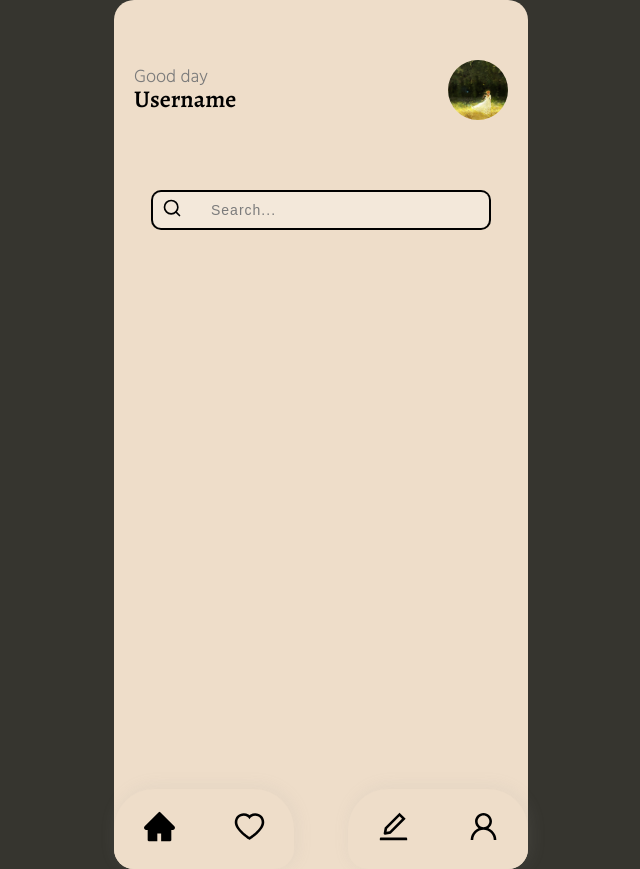
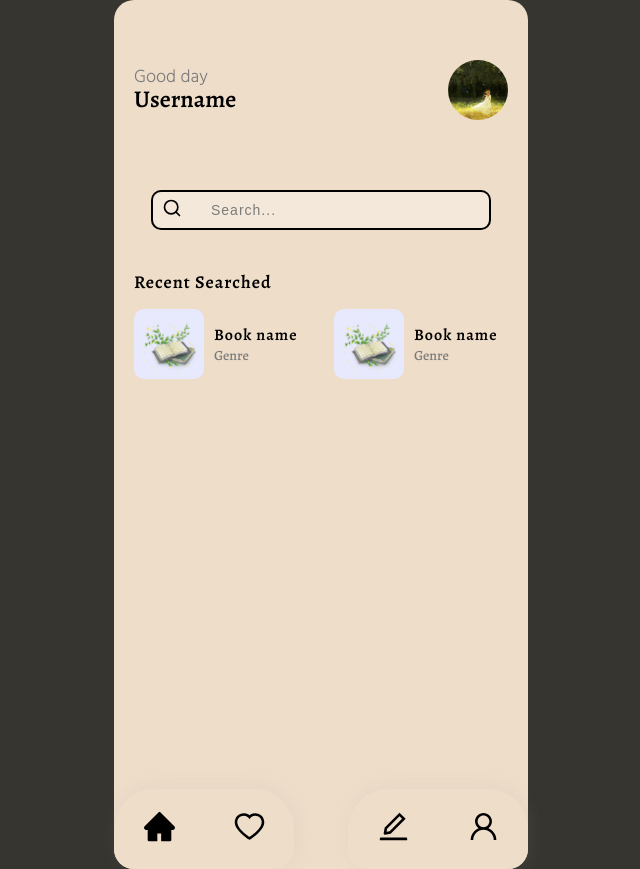
Before and after one commit to JenniferAS26/books-app, a React (Vite) app: page / in a window 1280 px wide. Shown: the whole page, without its empty margins (319-959 px from the left). Built offline with nearby package versions, Linux system fonts and the light colour scheme.

Commit message:
Recent Seaarch component styles completed

```diff
--- a/package.json
+++ b/package.json
@@ -10,6 +10,7 @@
     "preview": "vite preview"
   },
   "dependencies": {
+    "prop-types": "^15.8.1",
     "react": "^18.2.0",
     "react-dom": "^18.2.0",
     "react-icons": "^4.11.0",
--- /dev/null
+++ b/src/components/CardSearch/index.jsx
@@ -0,0 +1,22 @@
+import cardImage from '../../assets/images/book.jpg'
+import './styles.scss'
+
+const CardSearch = () => {
+  return (
+    <section className='card-search-container'>
+      <div className='card-search-container__image-container'>
+        <img
+          src={cardImage}
+          alt='card image'
+          className='card-search-container__image-container--image'
+        />
+      </div>
+      <div className='card-search-container__info'>
+        <h3 className='card-search-container__info--title'>Book name</h3>
+        <p className='card-search-container__info--text'>Genre</p>
+      </div>
+    </section>
+  )
+}
+
+export default CardSearch
--- /dev/null
+++ b/src/components/CardSearch/styles.scss
@@ -0,0 +1,38 @@
+@use '../../styles/variables' as *;
+@use '../../styles/mixins' as *;
+
+.card-search-container {
+  width: 200px;
+  height: 100px;
+  @include flexCenter(row, flex-start, center);
+  &__image-container {
+    width: 70px;
+    height: 70px;
+    &--image {
+      border-radius: 10px;
+      width: 100%;
+      height: 100%;
+      object-fit: cover;
+    }
+  }
+  &__info {
+    width: 130px;
+    height: 100%;
+    display: grid;
+    align-items: center;
+    &--title {
+      font-size: 1.6rem;
+      font-weight: $semibold-weight;
+      letter-spacing: 1px;
+      align-self: end;
+      margin-left: 10px;
+    }
+    &--text {
+      font-size: 1.4rem;
+      font-weight: $medium-weight;
+      margin-left: 10px;
+      color: $greyish-color;
+      align-self: start;
+    }
+  }
+}
--- a/src/components/Home/index.jsx
+++ b/src/components/Home/index.jsx
@@ -1,6 +1,8 @@
 import profilePicture from '../../assets/images/profile-picture.jpg'
 import { LuSearch } from 'react-icons/lu'
+import RecentSearch from '../RecentSearch'
 import './styles.scss'
+import CardSearch from '../CardSearch'
 
 const Home = () => {
   return (
@@ -18,6 +20,12 @@ const Home = () => {
         </button>
         <input className='home__search--input' type='text' placeholder='Search...' />
       </form>
+      <RecentSearch>
+        <CardSearch />
+        <CardSearch />
+        <CardSearch />
+        <CardSearch />
+      </RecentSearch>
     </section>
   )
 }
--- /dev/null
+++ b/src/components/RecentSearch/index.jsx
@@ -0,0 +1,18 @@
+import PropTypes from 'prop-types'
+import './styles.scss'
+
+const RecentSearch = ({ children }) => {
+  RecentSearch.propTypes = {
+    children: PropTypes.element.isRequired
+  }
+  return (
+    <section className='recent-search-container'>
+      <h3 className='recent-search-container__title'>Recent Searched</h3>
+      <div className='recent-search-container__cards-container'>
+        {children}
+      </div>
+    </section>
+  )
+}
+
+export default RecentSearch
--- /dev/null
+++ b/src/components/RecentSearch/styles.scss
@@ -0,0 +1,16 @@
+@use '../../styles/variables' as *;
+@use '../../styles/mixins' as *;
+
+.recent-search-container {
+  width: 100%;
+  height: 100px;
+  &__title {
+    font-size: 1.8rem;
+    letter-spacing: 1px;
+  }
+  &__cards-container {
+    @include flexCenter(row, space-between, center);
+    overflow-x: scroll;
+    @include removeScrollBar;
+  }
+}
--- a/src/styles/_mixins.scss
+++ b/src/styles/_mixins.scss
@@ -55,3 +55,9 @@
     outline: $focus-th solid $focus-color;
   }
 }
+
+@mixin removeScrollBar {
+  &::-webkit-scrollbar {
+    display: none;
+  }
+}
```
Also changed, not shown: src/assets/images/book.jpg (added), 1 other file (tests, documents, lock files or other folders).
